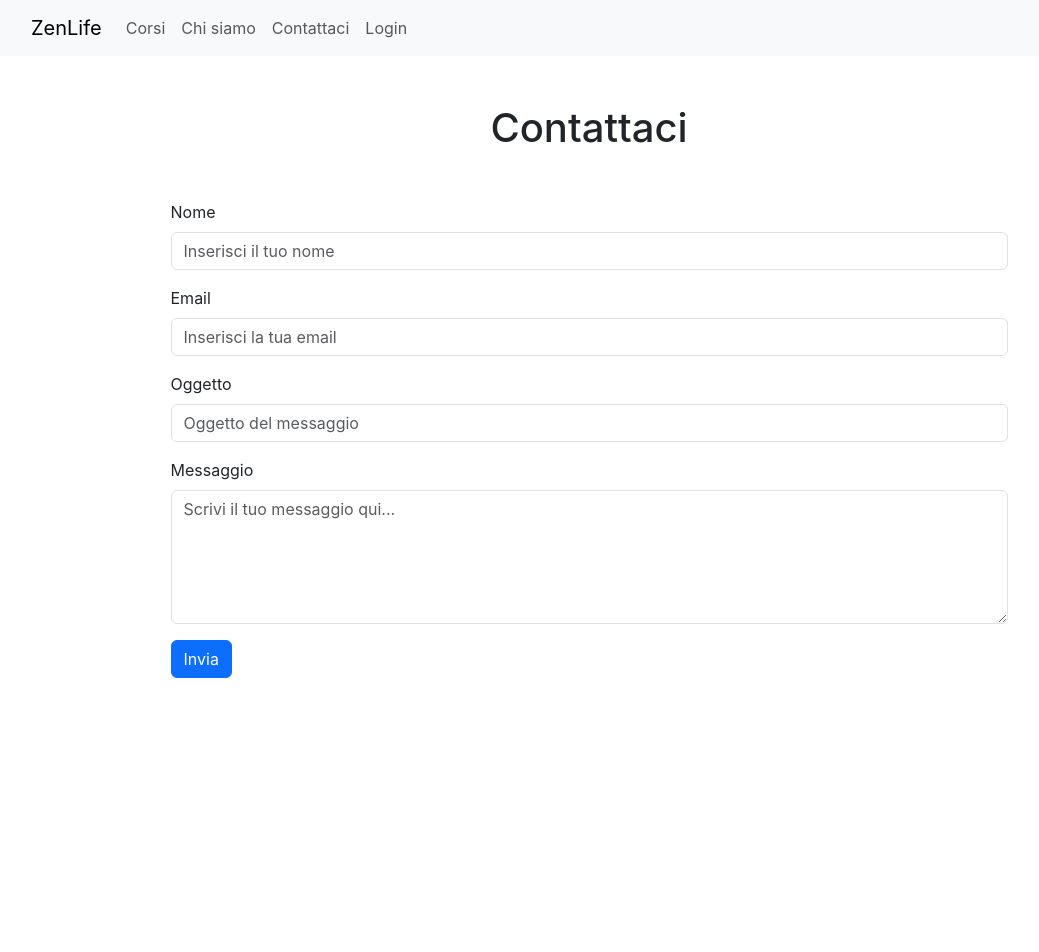
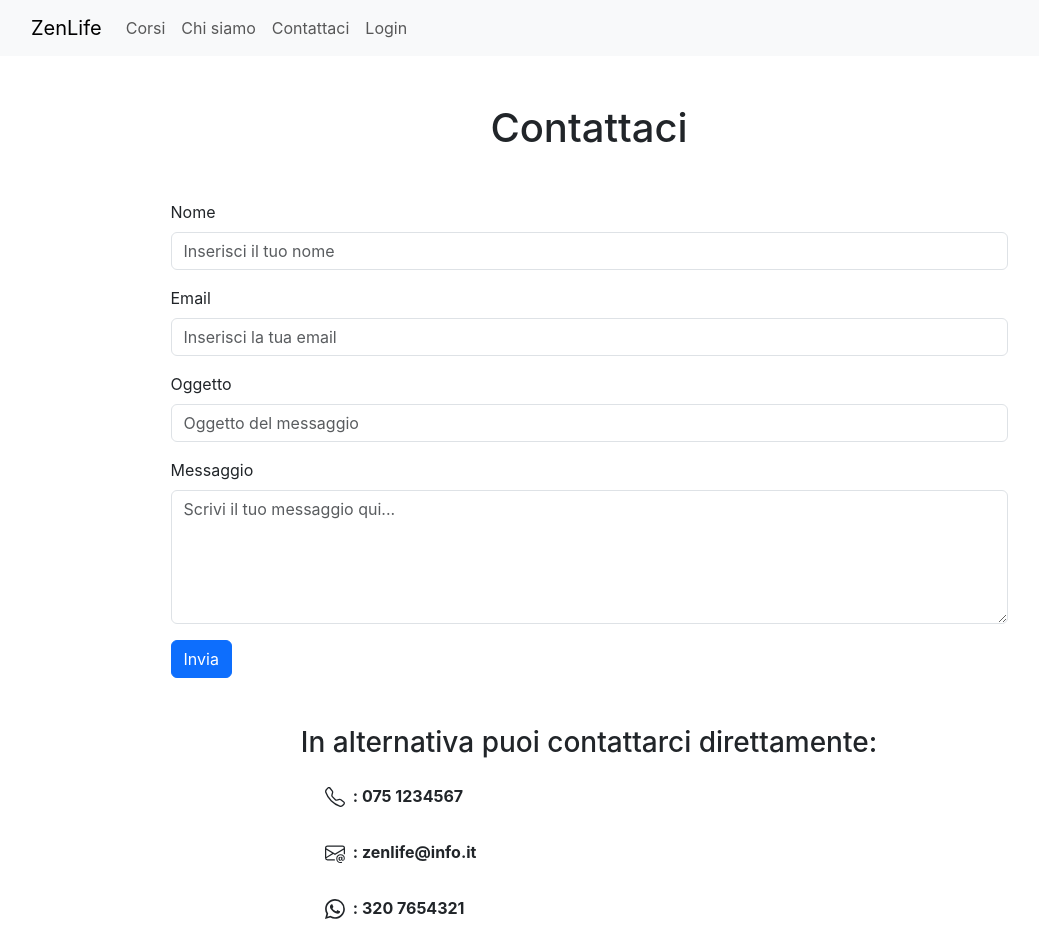
Before and after one commit to JessL10N/CAPSTONE, a React (Create React App) app in the folder frontend/: page /contattaci in a window 1280 px wide. Shown: the top 952 px of the page, without its empty margins (51-1090 px from the left). Built offline with nearby package versions, Linux system fonts and the light colour scheme.

Commit message:
readme file, ritocchi stilistici form di contatto e home

```diff
--- a/frontend/src/components/School.component.jsx
+++ b/frontend/src/components/School.component.jsx
@@ -1,5 +1,5 @@
 import React from "react";
-import { Col, Container, Row } from "react-bootstrap";
+import { Col, Container, Row, Image } from "react-bootstrap";
 import { Link } from "react-router";
 
 const School = () => {
@@ -95,9 +95,8 @@ const School = () => {
       </Col>
       <Col sm={5}>
       <aside>
-        <img className="rounded"
+        <Image className="rounded fluid shadow m-5 rounded"
           src="https://images.unsplash.com/photo-1444312645910-ffa973656eba?w=500&auto=format&fit=crop&q=60&ixlib=rb-4.0.3&ixid=M3wxMjA3fDB8MHxzZWFyY2h8MzB8fHlvZ2F8ZW58MHx8MHx8fDA%3D"
-          fluid = "true"
           alt="pietre in equilibrio"
         />
       </aside>
--- a/frontend/src/views/ContactForm.view.jsx
+++ b/frontend/src/views/ContactForm.view.jsx
@@ -59,7 +59,11 @@ const ContactForm = () => {
       <h1 className="mb-5">Contattaci</h1>
 
       {submittedMessage && (
-        <Alert variant="success" onClose={() => setSubmittedMessage("")} dismissible>
+        <Alert
+          variant="success"
+          onClose={() => setSubmittedMessage("")}
+          dismissible
+        >
           {submittedMessage}
         </Alert>
       )}
@@ -71,7 +75,12 @@ const ContactForm = () => {
       )}
 
       {!submittedMessage && (
-        <Form className="w-75" noValidate validated={validated} onSubmit={handleSubmit}>
+        <Form
+          className="w-75"
+          noValidate
+          validated={validated}
+          onSubmit={handleSubmit}
+        >
           <Form.Group controlId="contactFormName" className="mb-3">
             <Form.Label>Nome</Form.Label>
             <Form.Control
@@ -138,6 +147,52 @@ const ContactForm = () => {
           </Button>
         </Form>
       )}
+      <div className="d-flex flex-column m-5 align-items-start">
+        <h3>In alternativa puoi contattarci direttamente:</h3>
+        <p className="m-3 fw-bold">
+          <span className="m-2"><svg
+            xmlns="http://www.w3.org/2000/svg"
+            width="20"
+            height="20"
+            fill="currentColor"
+            class="bi bi-telephone"
+            viewBox="0 0 16 16"
+          >
+            <path d="M3.654 1.328a.678.678 0 0 0-1.015-.063L1.605 2.3c-.483.484-.661 1.169-.45 1.77a17.6 17.6 0 0 0 4.168 6.608 17.6 17.6 0 0 0 6.608 4.168c.601.211 1.286.033 1.77-.45l1.034-1.034a.678.678 0 0 0-.063-1.015l-2.307-1.794a.68.68 0 0 0-.58-.122l-2.19.547a1.75 1.75 0 0 1-1.657-.459L5.482 8.062a1.75 1.75 0 0 1-.46-1.657l.548-2.19a.68.68 0 0 0-.122-.58zM1.884.511a1.745 1.745 0 0 1 2.612.163L6.29 2.98c.329.423.445.974.315 1.494l-.547 2.19a.68.68 0 0 0 .178.643l2.457 2.457a.68.68 0 0 0 .644.178l2.189-.547a1.75 1.75 0 0 1 1.494.315l2.306 1.794c.829.645.905 1.87.163 2.611l-1.034 1.034c-.74.74-1.846 1.065-2.877.702a18.6 18.6 0 0 1-7.01-4.42 18.6 18.6 0 0 1-4.42-7.009c-.362-1.03-.037-2.137.703-2.877z" />
+          </svg>
+          </span>
+          : 075 1234567
+        </p>
+        <p className="m-3 fw-bold">
+          <span className="m-2"><svg
+            xmlns="http://www.w3.org/2000/svg"
+            width="20"
+            height="20"
+            fill="currentColor"
+            class="bi bi-envelope-at"
+            viewBox="0 0 16 16"
+          >
+            <path d="M2 2a2 2 0 0 0-2 2v8.01A2 2 0 0 0 2 14h5.5a.5.5 0 0 0 0-1H2a1 1 0 0 1-.966-.741l5.64-3.471L8 9.583l7-4.2V8.5a.5.5 0 0 0 1 0V4a2 2 0 0 0-2-2zm3.708 6.208L1 11.105V5.383zM1 4.217V4a1 1 0 0 1 1-1h12a1 1 0 0 1 1 1v.217l-7 4.2z" />
+            <path d="M14.247 14.269c1.01 0 1.587-.857 1.587-2.025v-.21C15.834 10.43 14.64 9 12.52 9h-.035C10.42 9 9 10.36 9 12.432v.214C9 14.82 10.438 16 12.358 16h.044c.594 0 1.018-.074 1.237-.175v-.73c-.245.11-.673.18-1.18.18h-.044c-1.334 0-2.571-.788-2.571-2.655v-.157c0-1.657 1.058-2.724 2.64-2.724h.04c1.535 0 2.484 1.05 2.484 2.326v.118c0 .975-.324 1.39-.639 1.39-.232 0-.41-.148-.41-.42v-2.19h-.906v.569h-.03c-.084-.298-.368-.63-.954-.63-.778 0-1.259.555-1.259 1.4v.528c0 .892.49 1.434 1.26 1.434.471 0 .896-.227 1.014-.643h.043c.118.42.617.648 1.12.648m-2.453-1.588v-.227c0-.546.227-.791.573-.791.297 0 .572.192.572.708v.367c0 .573-.253.744-.564.744-.354 0-.581-.215-.581-.8Z" />
+          </svg>
+          </span>
+          : zenlife@info.it
+        </p>
+        <p className="m-3 fw-bold">
+          <span className="m-2"><svg
+            xmlns="http://www.w3.org/2000/svg"
+            width="20"
+            height="20"
+            fill="currentColor"
+            class="bi bi-whatsapp"
+            viewBox="0 0 16 16"
+          >
+            <path d="M13.601 2.326A7.85 7.85 0 0 0 7.994 0C3.627 0 .068 3.558.064 7.926c0 1.399.366 2.76 1.057 3.965L0 16l4.204-1.102a7.9 7.9 0 0 0 3.79.965h.004c4.368 0 7.926-3.558 7.93-7.93A7.9 7.9 0 0 0 13.6 2.326zM7.994 14.521a6.6 6.6 0 0 1-3.356-.92l-.24-.144-2.494.654.666-2.433-.156-.251a6.56 6.56 0 0 1-1.007-3.505c0-3.626 2.957-6.584 6.591-6.584a6.56 6.56 0 0 1 4.66 1.931 6.56 6.56 0 0 1 1.928 4.66c-.004 3.639-2.961 6.592-6.592 6.592m3.615-4.934c-.197-.099-1.17-.578-1.353-.646-.182-.065-.315-.099-.445.099-.133.197-.513.646-.627.775-.114.133-.232.148-.43.05-.197-.1-.836-.308-1.592-.985-.59-.525-.985-1.175-1.103-1.372-.114-.198-.011-.304.088-.403.087-.088.197-.232.296-.346.1-.114.133-.198.198-.33.065-.134.034-.248-.015-.347-.05-.099-.445-1.076-.612-1.47-.16-.389-.323-.335-.445-.34-.114-.007-.247-.007-.38-.007a.73.73 0 0 0-.529.247c-.182.198-.691.677-.691 1.654s.71 1.916.81 2.049c.098.133 1.394 2.132 3.383 2.992.47.205.84.326 1.129.418.475.152.904.129 1.246.08.38-.058 1.171-.48 1.338-.943.164-.464.164-.86.114-.943-.049-.084-.182-.133-.38-.232" />
+          </svg>
+          </span>
+          : 320 7654321
+        </p>
+        </div>
     </Container>
   );
 };
```
Also changed, not shown: frontend/hooks/useAuth.js (+0 -14 lines), frontend/src/components/TestimonialsCarousel.component.jsx (+8 -3 lines), 1 other file (tests, documents, lock files or other folders).
